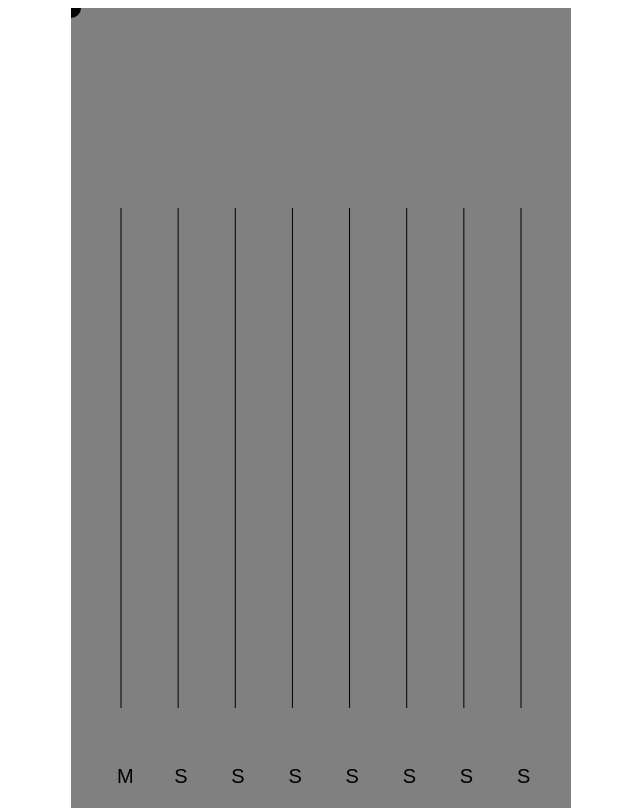
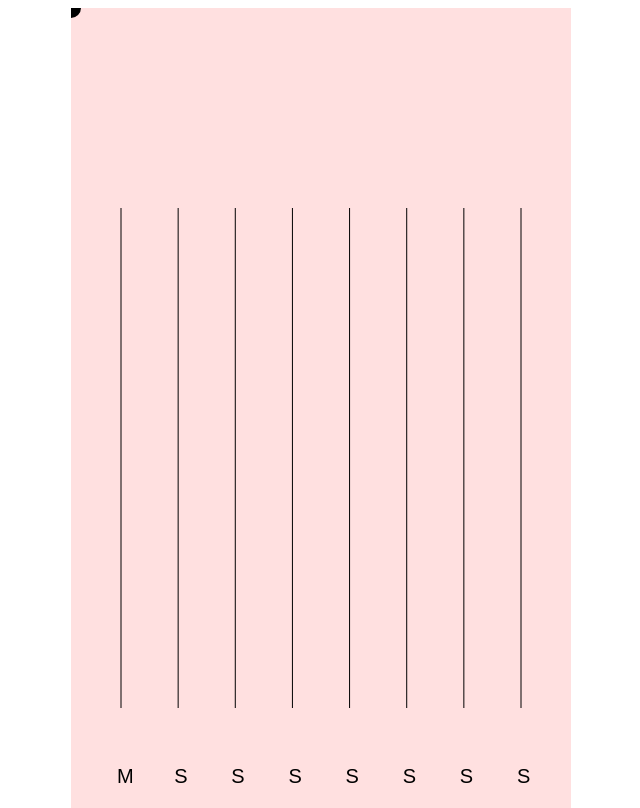
Before and after one commit to solowingpixy16/sado-maso-amida, a plain HTML site: page index.html in a window 1280 px wide. Shown: the top 808 px of the page, without its empty margins (319-959 px from the left). Drawn offline with Linux system fonts and the light colour scheme.

Commit message:
change color

```diff
--- a/index.html
+++ b/index.html
@@ -20,7 +20,7 @@
         <title> サド/マゾ診断あみだくじ by pick-chan</title>
         <style>
             canvas {
-                background: gray;
+                background: #FFE0E0;
                 display: block;
                 margin: 0 auto;
             }
```
